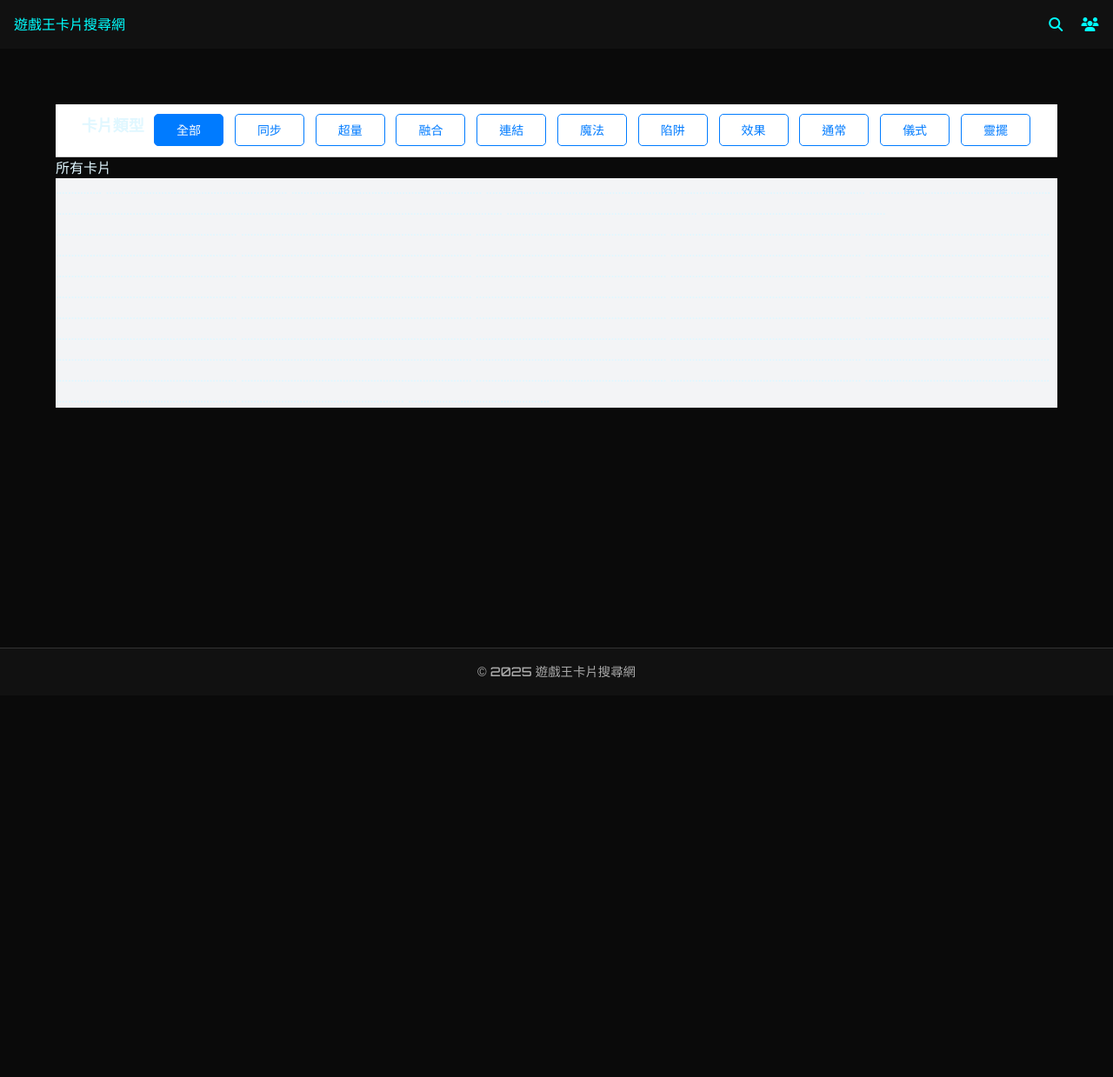
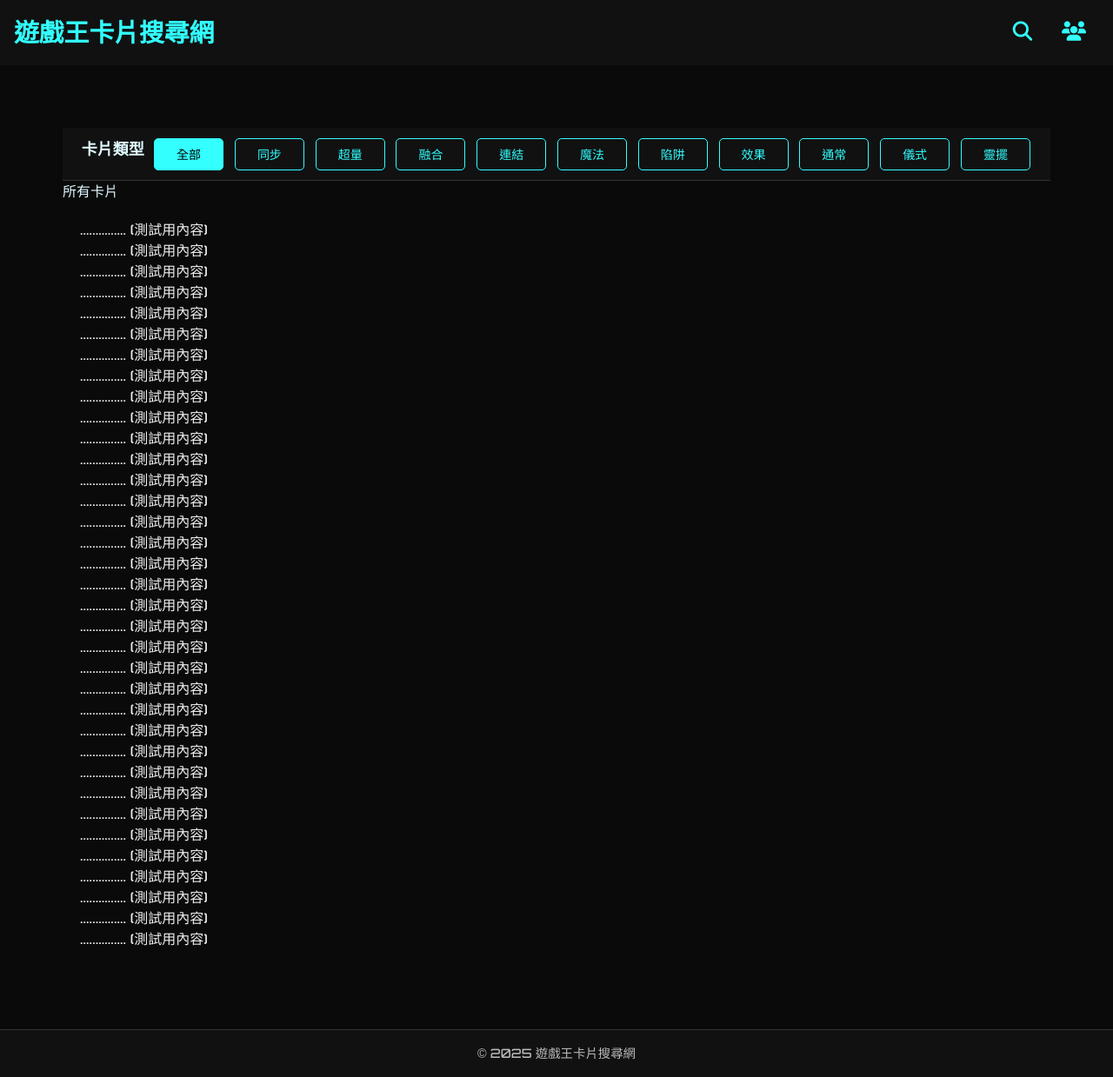
Before and after one commit to Dawn0119/gamecards, a Flask app: page /all in a window 1280 px wide. Shown: the whole page at 87% size. Before the commit the page ends 780 px from the top, so only its background shows below. Run offline with Flask 3, Linux system fonts and the light colour scheme.

Commit message:
0531_未微調完

```diff
--- a/static/css/hftop.css
+++ b/static/css/hftop.css
@@ -6,16 +6,17 @@
   display: flex;
   flex-direction: column;
   background-color: #0a0a0a;  /* 更深的背景，帶有科技感 */
-  color: #e0f7ff;  /* 淺藍灰色文字 */
+  color: #dff9ff;  /* 淺藍灰色文字（稍微偏白） */
   font-family: "Orbitron", sans-serif;  /* 更有科技感的字體（需在 HTML 引入） */
+  /* 不再加 overflow: hidden，保留捲軸功能 */
 }
 
 /* Header */
 header {
   background-color: #111;  /* 更沉的深灰 */
-  color: #00ffff;
+  color: #33ffff;
   padding: 1rem;
-  box-shadow: 0 2px 10px rgba(0, 255, 255, 0.2);  /* 發光感的陰影 */
+  box-shadow: 0 2px 12px rgba(51, 255, 255, 0.2);  /* 柔和發光陰影 */
 }
 
 .header-container {
@@ -24,25 +25,46 @@
   align-items: center;
 }
 
+.logo {
+  font-size: 1.8rem;
+  font-weight: bold;
+  margin: 0;
+}
+
 .nav-menu a {
-  color: #00ffff;
-  margin-left: 1rem;
+  color: #33ffff;
+  /* margin-left: 2rem; */
   text-decoration: none;
   font-weight: bold;
   letter-spacing: 0.5px;
+  margin: 0 0.9rem; /* 左右各 0.75rem 的間距（總 1.5rem）*/
 }
+
+/* .nav-menu a + a {
+  margin-left: 5rem;  只有第二個圖案左邊有距離
+} */
 
 .nav-menu a:hover {
   text-decoration: underline;
   color: #ffffff;
 }
 
+/* Font Awesome 圖示大小調整 */
+.nav-menu i {
+  font-size: 1.4rem; /* 預設約1rem，改大一點更醒目 */
+  transition: color 0.2s ease, transform 0.2s ease;
+}
+
+.nav-menu a:hover i {
+  transform: scale(1.1); /* 滑過微放大效果 */
+}
+
 /* Footer */
 footer {
   background-color: #111;  /* 與 header 統一 */
-  color: #aaa;
+  color: #bbb;  /* 更柔的灰色 */
   text-align: center;
-  padding: 0; /* 上下內距 */
+  padding: 0;
   margin-top: auto;
   font-size: 0.9rem;
   border-top: 1px solid #333;
@@ -57,7 +79,7 @@
   z-index: 99;
   border: none;
   outline: none;
-  color: #ff4444;
+  color: #ff6666;
   cursor: pointer;
   padding: 15px;
   border-radius: 10px;
--- a/static/css/main.css
+++ b/static/css/main.css
@@ -1,43 +1,59 @@
 /* Main Area */
 main {
-  padding: 4rem;
+  padding: 4.5rem;
   background-color: #0a0a0a;  /* 深色主背景統一風格 */
-  color: #e0f7ff;             /* 微藍白文字 */
-  font-family: "Orbitron", sans-serif;
-  /* margin-bottom: 60px; */
+  color: #dff9ff;  /* 微藍白文字 */
+  font-family: "Orbitron", sans-serif;  /* margin-bottom: 60px; */
 }
 
 /* Buttons3個搜尋方式 */
 .button-container {
-  width: 90%;  /* 容器寬度 */
-  max-width: 800px;  /* 最大寬度為800px */
-  margin: 0 auto -25px;  /* 容器水平置中 */
-  padding: 0 2%;  /* 內縮 */
-  box-sizing: border-box;  /* 確保 padding 不會影響寬度 */
-  display: flex;  /* 容器設為「彈性盒模型（Flexbox）」，子元素（如按鈕）能更好排列 */
-  gap: 10px;  /* 間距 */
+  width: 90%;
+  /* 容器寬度 */
+  max-width: 800px;
+  /* 最大寬度為800px */
+  margin: 0 auto -25px;
+  /* 容器水平置中 */
+  padding: 0 2%;
+  /* 內縮 */
+  box-sizing: border-box;
+  /* 確保 padding 不會影響寬度 */
+  display: flex;
+  /* 容器設為「彈性盒模型（Flexbox）」，子元素（如按鈕）能更好排列 */
+  gap: 10px;
+  /* 間距 */
   /* justify-content: space-around; 子元素會（預設是水平）平均分配空間、左右都有相同的空間（首尾也會有間距） */
-  /* margin-bottom: 20px; */  /* 容器底部加上20外距，與下方的元素保持距離 */
+  /* margin-bottom: 20px; */
+  /* 容器底部加上20外距，與下方的元素保持距離 */
 }
 
 .button-container button {
-  flex: 1;  /* 等分寬度 */
-  border-radius: 20px;  /* 圓角按鈕 */
-  padding: 25px 0;  /* 垂直 padding 固定，水平由 flex 寬度決定 */
+  flex: 1;
+  /* 等分寬度 */
+  border-radius: 20px;
+  /* 圓角按鈕 */
+  padding: 15px 0 40px 0; /* 上 15px，下 35px */
+  /* padding-top: 10px;
+  padding-bottom: 60px; */
   border: none;
   cursor: pointer;
-  font-size: 20px;  /* 文字大小（1rem = 約16px） */
+  font-size: 20px;
+  /* 文字大小（1rem = 約16px） */
   font-family: "Orbitron", sans-serif;
-  font-weight: 600;  /* 字重（normal: 400, bold: 700） */
-  color: #0ff;         /* 亮藍字體 */
+  font-weight: 600;
+  /* 字重（normal: 400, bold: 700） */
+  color: #33ffff;
+  /* 亮藍字體 */
   text-align: center;  /* 文字置中 */
-  background-color: #111;  /* 深灰科技風 */
-  box-shadow: 0 0 12px rgba(0, 255, 255, 0.2);
+  /* line-height: 5; */
+  background-color: #111;
+  /* 深灰科技風 */
+  box-shadow: 0 0 12px rgba(51, 255, 255, 0.2);
   transition: background-color 0.3s ease, transform 0.2s ease;
 }
 
 .button-container button:hover {
-  background-color: #0ff;
+  background-color: #33ffff;
   color: #000;
   transform: translateY(-2px);
 }
--- a/templates/all.html
+++ b/templates/all.html
@@ -6,7 +6,6 @@
 
 <div class="filter-bar">
   <h2 class="text-lg font-bold mb-2">卡片類型</h2>
-  <!-- <div class="container mx-auto"></div> -->
   <button onclick="filterCards(this, '全部')" class="active">全部</button>
   <button onclick="filterCards(this, '同步')">同步</button>
   <button onclick="filterCards(this, '超量')">超量</button>
@@ -21,61 +20,34 @@
 </div>
 
 <p>所有卡片</p>
-<div class="h-[3000px] bg-gray-100">...............
-  ...........................................................
-  ..............................................................
-  ..............................................................
-  ............................................................
-  ...........................................................
-  ..................................................................................
-  ..............................................................
-  ..............................................................
-  ............................................................
-  ...........................................................
-  ...........................................................................
-  ..............................................................
-  ..............................................................
-  ............................................................
-  ...........................................................
-  ...........................................................................
-  ..............................................................
-  ..............................................................
-  ............................................................
-  ...........................................................
-  ...........................................................................
-  ..............................................................
-  ..............................................................
-  ............................................................
-  ...........................................................
-  ...........................................................................
-  ..............................................................
-  ..............................................................
-  ............................................................
-  ...........................................................
-  ...........................................................................
-  ..............................................................
-  ..............................................................
-  ............................................................
-  ...........................................................
-  ...........................................................................
-  ..............................................................
-  ..............................................................
-  ............................................................
-  ...........................................................
-  ...........................................................................
-  ..............................................................
-  ..............................................................
-  ............................................................
-  ...........................................................
-  ...........................................................................
-  ..............................................................
-  ..............................................................
-  ............................................................
-  ...........................................................
-  .....................................................
-  ..............................................</div>
-
-
+<div class="h-[3000px] bg-gray-100">
+  ............... (測試用內容)<br>
+  ............... (測試用內容)<br>
+  ............... (測試用內容)<br>
+  ............... (測試用內容)<br>
+  ............... (測試用內容)<br>
+  ............... (測試用內容)<br>............... (測試用內容)<br>
+  ............... (測試用內容)<br>
+  ............... (測試用內容)<br>
+  ............... (測試用內容)<br>
+  ............... (測試用內容)<br>
+  ............... (測試用內容)<br>
+  ............... (測試用內容)<br>
+  ............... (測試用內容)<br>
+  ............... (測試用內容)<br>
+  ............... (測試用內容)<br>
+  ............... (測試用內容)<br>
+  ............... (測試用內容)<br>............... (測試用內容)<br>
+  ............... (測試用內容)<br>............... (測試用內容)<br>
+  ............... (測試用內容)<br>............... (測試用內容)<br>
+  ............... (測試用內容)<br>............... (測試用內容)<br>
+  ............... (測試用內容)<br>............... (測試用內容)<br>
+  ............... (測試用內容)<br>............... (測試用內容)<br>
+  ............... (測試用內容)<br>............... (測試用內容)<br>
+  ............... (測試用內容)<br>............... (測試用內容)<br>
+  ............... (測試用內容)<br>
+  ............... (測試用內容)
+</div>
 
 <script>
   function filterCards(button, type) {
@@ -102,96 +74,53 @@
   }
 </script>
 
-
 <style>
   .filter-bar {
     position: sticky;
-    /* 出現卷軸固定在最上面 */
-    top: 0;    /* 距離頂部 */
-    /* left: 0;    距離左側
-    right: 0;    距離右側 */
+    top: 0;
     justify-content: center;
-    background-color: white;
-    /* 背景不透明 */
+    background-color: #111; /* 深色背景 */
     z-index: 1000;
-    /* 在上層 */
     flex-wrap: wrap;
-    /* ✅ 允許換行 */
-
     display: flex;
-    /* overflow-x: auto;    橫向捲動 */
     white-space: nowrap;
     gap: 10px;
     padding: 10px;
-    border-bottom: 1px solid #ccc;
+    border-bottom: 1px solid #333; /* 暗色底線 */
+    font-family: "Orbitron", sans-serif;
   }
 
   .filter-bar button {
-    padding: 0.5em 0.5em;    /* 上下左右間距 */
-    margin: 0.1em;    /* 按鈕間距 */
-    min-width: 80px;        /* 防止太窄 */
-    font-size: 14px;    /* 固定字體 / 1.5vw 隨視窗縮放 */
-     flex-shrink: 0;          /* 防止自動壓縮 */
-    border: 1px solid #007bff;
-    background-color: white;
-    color: #007bff;
+    padding: 0.5em 0.5em;
+    margin: 0.1em;
+    min-width: 80px;
+    font-size: 14px;
+    flex-shrink: 0;
+    border: 1px solid #33ffff;
+    background-color: transparent;
+    color: #33ffff;
     border-radius: 5px;
     cursor: pointer;
     transition: 0.2s;
   }
 
   .filter-bar button:hover {
-    background-color: #007bff;
-    color: white;
+    background-color: #33ffff;
+    color: #000;
   }
 
   .filter-bar button.active {
-    background-color: #007bff;
-    color: white;
+    background-color: #33ffff;
+    color: #000;
+  }
+
+  /* 卡片展示區可加上暗背景，或用現有的 */
+  .bg-gray-100 {
+    background-color: #0a0a0a;  /* 暗背景 */
+    color: #eee;
+    font-family: "Orbitron", sans-serif;
+    padding: 20px;
   }
 </style>
+
 {% endblock %}
-
-<!-- 每張卡都有一個圖片和文字 -->
-<!-- <div id="card-container">
-  {% for card in cards %}
-  <div class="card-item">
-    <img src="{{ url_for('static', filename='images/' ~ card.image) }}" alt="Card Image" width="200">
-    <pre class="card-text">{{ card.text }}</pre>
-  </div>
-  {% endfor %}
-</div> -->
-
-<!-- <script>
-  function filterCards(type) {
-    const cards = document.querySelectorAll('.card-item');
-
-    cards.forEach(card => {
-      const text = card.querySelector('.card-text').innerText;
-
-      if (type === '全部') {
-        card.style.display = 'block';
-      } else {
-        // 只找開頭為 "類型:" 的那一行
-        const typeLine = text.split('\n').find(line => line.trim().startsWith('類型:'));
-        if (typeLine && typeLine.includes(type)) {
-          card.style.display = 'block';
-        } else {
-          card.style.display = 'none';
-        }
-      }
-    });
-  }
-</script> -->
-
-<!-- <style>
-  /* 卡片
-  .card-item {
-    margin: 10px;
-    border: 1px solid #ddd;
-    border-radius: 6px;
-    box-shadow: 0 2px 4px rgba(0,0,0,0.1);
-    padding: 12px;
-    background-color: #fff;
-} */
-</style> -->
--- a/templates/index.html
+++ b/templates/index.html
@@ -19,38 +19,40 @@
 
     <main>
         {% block content %}
-        <!-- 按鈕容器 -->
         <div class="button-container">
-            <!-- 各模式按鈕（加入 mode-button 與 data-mode） -->
             <button class="mode-button mode-one-active" data-mode="one" onclick="switchMode('one')">單張顯示</button>
             <button class="mode-button" data-mode="all" onclick="switchMode('all')">全部顯示</button>
             <button class="mode-button" data-mode="choice" onclick="switchMode('choice')">自行選擇</button>
         </div>
 
-        <!-- 模式區塊 -->
         <div id="block-one" class="mode-container" style="display: none;">
             <div class="large-block mode-one-bg">
                 <div class="upload-block" id="uploadArea-one" data-mode="one"></div>
+                <div class="search-row">
+                    <p class="hint-text">🔍 點擊上方按鈕可切換查詢方式。</p>
                     <button class="search-button" onclick="openModal('one')">搜尋</button>
+                </div>
             </div>
         </div>
 
         <div id="block-all" class="mode-container" style="display: none;">
             <div class="large-block mode-all-bg">
                 <div class="upload-block" id="uploadArea-all" data-mode="all"></div>
+                <div class="search-row">
+                    <p class="hint-text">🔍 點擊上方按鈕可切換查詢方式。</p>
                     <button class="search-button" onclick="openModal('all')">搜尋</button>
+                </div>
             </div>
         </div>
 
         <div id="block-choice" class="mode-container" style="display: none;">
             <div class="large-block mode-choice-bg">
                 <div class="upload-block" id="uploadArea-choice" data-mode="choice"></div>
+                <div class="search-row">
+                    <p class="hint-text">🔍 點擊上方按鈕可切換查詢方式。</p>
                     <button class="search-button" onclick="openModal('choice')">搜尋</button>
                 </div>
             </div>
-        <div class="hint-container">
-            <div class="hint-box">
-                <p class="hint-text">提示：點擊上方按鈕切換顯示模式。</p>
         </div>
 
         <!-- 彈跳視窗 -->
@@ -65,8 +67,6 @@
             </div>
         </div>
 
-
-
         {% endblock %}
         <button onclick="topFunction()" id="myBtn" title="Go to top"><i
                 class="fa-solid fa-circle-up fa-2x"></i></button>
```
Also changed, not shown: other parts of static/css/main.css (+56 -20 lines), static/css/modal.css (+13 -13 lines), static/css/upload.css (+34 -11 lines), static/js/hint.js (+44 -14 lines). Lines whose indentation alone changed are shown as unchanged.
